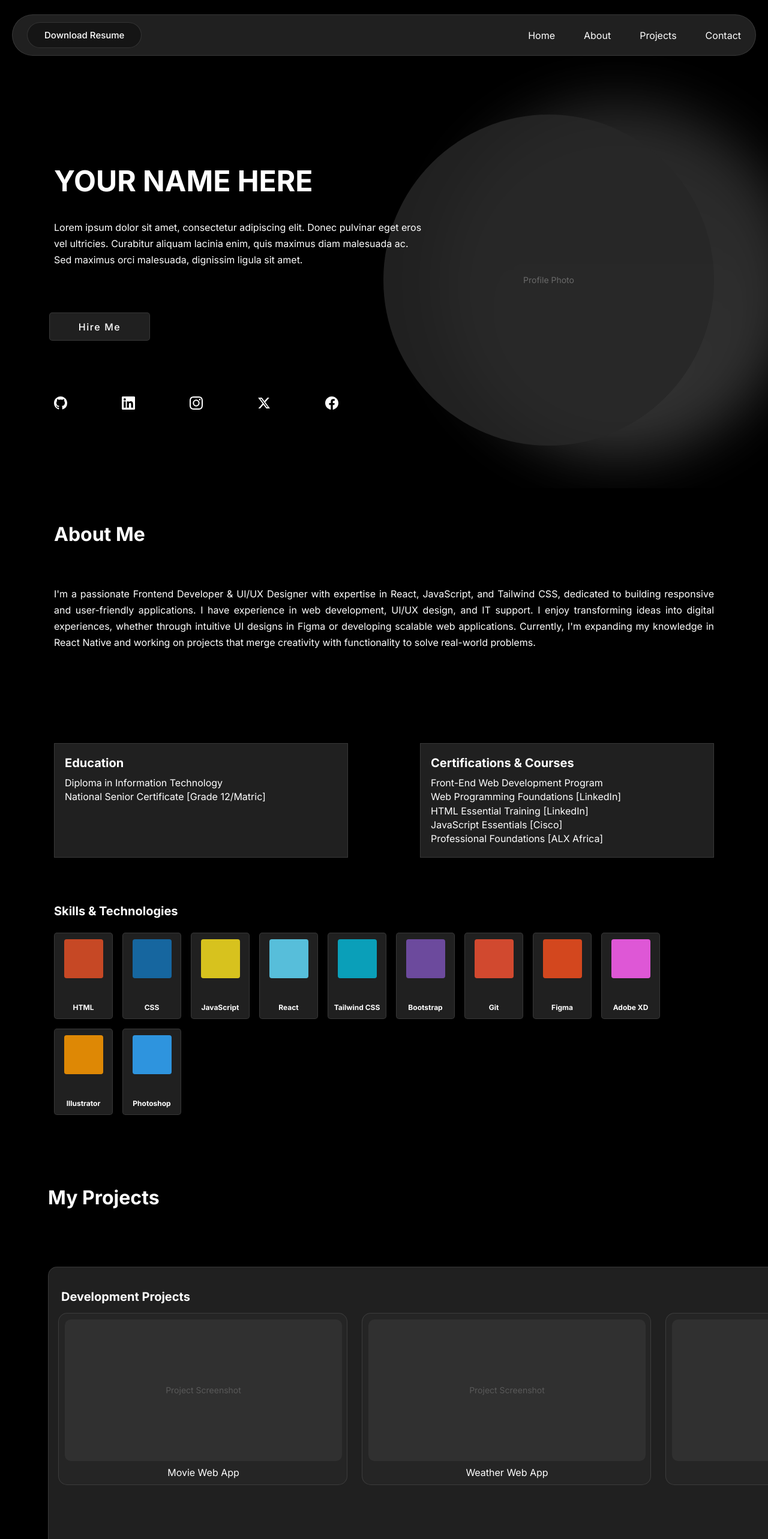
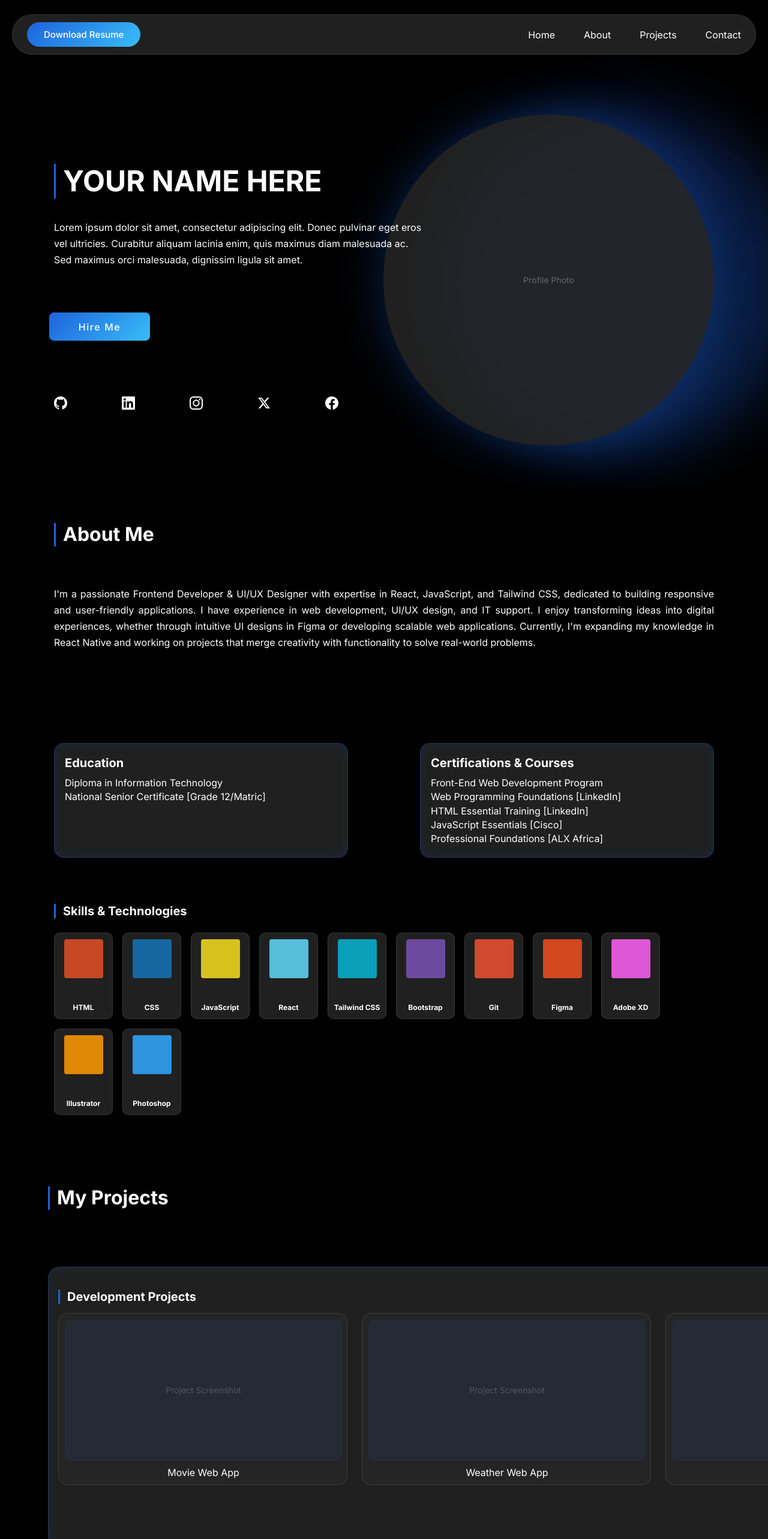
Before and after one commit to nickfaylor/portfolio, a Next.js app: page / in a window 1280 px wide. Shown: the top 2566 px of the page at 60% size. Built offline with nearby package versions, Linux system fonts and the light colour scheme.

Commit message:
styled and accented UI design

```diff
--- a/app/globals.css
+++ b/app/globals.css
@@ -4,11 +4,37 @@
   --color-background: #000000;
   --color-foreground: #ffffff;
   --font-sans: var(--font-inter);
+
+  /* Guardian blue accent palette */
+  --color-accent:      #1D63DC;
+  --color-accent-glow: rgba(29, 99, 220, 0.30);
+  --color-accent-dim:  rgba(29, 99, 220, 0.10);
 }
 
+/* Base glass card */
 @utility glass-card {
   background: rgba(39, 39, 39, 0.83);
   border: 1px solid rgba(217, 217, 217, 0.13);
+}
+
+/* Glass card with guardian blue tint */
+@utility glass-card-blue {
+  background: rgba(39, 39, 39, 0.83);
+  border: 1px solid rgba(29, 99, 220, 0.35);
+  box-shadow: 0 0 20px rgba(29, 99, 220, 0.10) inset;
+}
+
+/* Blue left-border accent used on section headings */
+@utility accent-bar {
+  border-left: 3px solid #1D63DC;
+  padding-left: 12px;
+}
+
+/* Guardian blue gradient button */
+@utility btn-blue {
+  background: linear-gradient(135deg, #1D63DC 0%, #38bdf8 100%);
+  border: none;
+  color: #ffffff;
 }
 
 body {
--- a/components/About.tsx
+++ b/components/About.tsx
@@ -44,7 +44,7 @@ export default function About() {
       <div className="mx-auto w-full max-w-[1440px] px-[90px] py-[58px]">
         {/* Heading */}
         <h2
-          className="text-white font-bold mb-[66px]"
+          className="text-white font-bold mb-[66px] accent-bar"
           style={{ fontSize: "32px", lineHeight: "1.21em" }}
         >
           About Me
@@ -74,8 +74,8 @@ export default function About() {
           {infoCards.map((card) => (
             <div
               key={card.title}
-              className="glass-card"
-              style={{ borderRadius: "0px", padding: "20px 17px" }}
+              className="glass-card-blue"
+              style={{ borderRadius: "16px", padding: "20px 17px" }}
             >
               <h3
                 className="text-white font-bold mb-3"
@@ -99,7 +99,7 @@ export default function About() {
 
         {/* Skills & Technologies label */}
         <h3
-          className="text-white font-bold mb-6"
+          className="text-white font-bold mb-6 accent-bar"
           style={{ fontSize: "20px", lineHeight: "1.21em" }}
         >
           Skills &amp; Technologies
@@ -110,11 +110,11 @@ export default function About() {
           {skills.map((skill) => (
             <div
               key={skill.name}
-              className="glass-card flex flex-col items-center justify-between"
+              className="glass-card flex flex-col items-center justify-between hover:border-[#1D63DC] transition-colors"
               style={{
                 width: "98px",
                 height: "144px",
-                borderRadius: "5px",
+                borderRadius: "10px",
                 padding: "10px 5px",
               }}
             >
--- a/components/Contact.tsx
+++ b/components/Contact.tsx
@@ -74,37 +74,42 @@ export default function Contact() {
       <div className="mx-auto w-full max-w-[1440px] px-[81px] py-[46px]">
         {/* Heading */}
         <h2
-          className="text-white font-bold mb-[78px]"
+          className="text-white font-bold mb-[78px] accent-bar"
           style={{ fontSize: "32px", lineHeight: "1.21em" }}
         >
           Contact Me
         </h2>
 
-        {/* Contact cards row */}
-        <div className="flex flex-wrap gap-4">
+        {/* Contact cards — 2-column grid for symmetry */}
+        <div className="grid grid-cols-2 gap-5" style={{ maxWidth: "1278px" }}>
           {contactItems.map((item) => (
             <a
               key={item.label}
               href={item.href}
               target={item.href.startsWith("mailto") ? undefined : "_blank"}
               rel="noopener noreferrer"
-              className="glass-card flex items-center hover:opacity-80 transition-opacity"
+              className="glass-card-blue flex items-center hover:opacity-90 transition-opacity"
               style={{
-                gap: "32px",
-                padding: "10px 15px",
-                borderRadius: "5px",
+                gap: "20px",
+                padding: "16px 20px",
+                borderRadius: "12px",
                 textDecoration: "none",
               }}
             >
-              <span className="text-white" style={{ width: "57px", height: "57px", flexShrink: 0, display: "flex", alignItems: "center", justifyContent: "center" }}>
+              <span className="text-[#38bdf8]" style={{ width: "36px", height: "36px", flexShrink: 0, display: "flex", alignItems: "center", justifyContent: "center" }}>
                 {item.icon}
               </span>
-              <span
-                className="text-white font-medium"
-                style={{ fontSize: "32px", lineHeight: "1.21em" }}
-              >
-                {item.value}
-              </span>
+              <div className="flex flex-col gap-0.5">
+                <span className="text-white/50 font-medium" style={{ fontSize: "11px", lineHeight: "1.4em", textTransform: "uppercase", letterSpacing: "0.08em" }}>
+                  {item.label}
+                </span>
+                <span
+                  className="text-white font-medium"
+                  style={{ fontSize: "18px", lineHeight: "1.4em" }}
+                >
+                  {item.value}
+                </span>
+              </div>
             </a>
           ))}
         </div>
--- a/components/Footer.tsx
+++ b/components/Footer.tsx
@@ -1,14 +1,18 @@
-// Footer — inferred from design pattern (rate-limited before fetching)
-// Matches the dark/glass aesthetic of the rest of the site
+// Footer — gradient top border using guardian blue accent
 
 export default function Footer() {
   const year = new Date().getFullYear();
 
   return (
-    <footer
-      className="w-full bg-black border-t"
-      style={{ borderColor: "rgba(217, 217, 217, 0.13)" }}
-    >
+    <footer className="w-full bg-black relative">
+      {/* Guardian blue gradient top border */}
+      <div
+        className="absolute top-0 left-0 right-0"
+        style={{
+          height: "1px",
+          background: "linear-gradient(90deg, transparent, #1D63DC, #38bdf8, #1D63DC, transparent)",
+        }}
+      />
       <div className="mx-auto w-full max-w-[1440px] px-[90px] py-6 flex items-center justify-between">
         <span
           className="text-white/60"
--- a/components/Hero.tsx
+++ b/components/Hero.tsx
@@ -65,7 +65,7 @@ export default function Hero() {
           top: "170px",
           width: "593px",
           height: "593px",
-          background: "linear-gradient(180deg, rgba(66,66,66,1) 3%, rgba(85,85,85,1) 100%)",
+          background: "linear-gradient(180deg, rgba(20,50,120,0.85) 3%, rgba(29,99,220,0.55) 100%)",
           filter: "blur(45px)",
           opacity: 0.6,
         }}
@@ -80,6 +80,7 @@ export default function Hero() {
             top: "191px",
             width: "551px",
             height: "552px",
+            boxShadow: "0 0 80px rgba(29, 99, 220, 0.35)",
           }}
         >
           {/* Replace with your actual profile photo */}
@@ -91,7 +92,7 @@ export default function Hero() {
         {/* Text content */}
         <div className="absolute" style={{ top: "273px", left: "90px", width: "617px" }}>
           <h1
-            className="text-white font-bold uppercase leading-tight"
+            className="text-white font-bold uppercase leading-tight accent-bar"
             style={{ fontSize: "48px", lineHeight: "1.21em" }}
           >
             Your Name Here
@@ -110,18 +111,17 @@ export default function Hero() {
         {/* Hire Me button */}
         <a
           href="#contact"
-          className="absolute glass-card flex items-center justify-center"
+          className="absolute btn-blue flex items-center justify-center hover:opacity-85 transition-opacity"
           style={{
             top: "521px",
             left: "82px",
             width: "168px",
             height: "47px",
-            borderRadius: "5px",
+            borderRadius: "8px",
             fontSize: "16px",
             fontWeight: 500,
             letterSpacing: "0.1em",
             lineHeight: "2em",
-            color: "#ffffff",
             textDecoration: "none",
           }}
         >
@@ -138,7 +138,7 @@ export default function Hero() {
               key={link.label}
               href={link.href}
               aria-label={link.label}
-              className="text-white hover:text-white/70 transition-colors"
+              className="text-white hover:text-[#38bdf8] transition-colors"
               target="_blank"
               rel="noopener noreferrer"
             >
--- a/components/Navbar.tsx
+++ b/components/Navbar.tsx
@@ -26,10 +26,8 @@ export default function Navbar() {
         <a
           href="/resume.pdf"
           download
-          className="text-white font-medium transition-opacity hover:opacity-70"
+          className="btn-blue font-medium transition-opacity hover:opacity-85"
           style={{
-            background: "rgba(20, 20, 20, 0.9)",
-            border: "1px solid rgba(217, 217, 217, 0.15)",
             borderRadius: "50px",
             padding: "10px 28px",
             fontSize: "15px",
@@ -46,7 +44,7 @@ export default function Navbar() {
             <a
               key={link.label}
               href={link.href}
-              className="text-white hover:text-white/60 transition-colors"
+              className="text-white hover:text-[#38bdf8] transition-colors"
               style={{ fontSize: "16px", lineHeight: "1.5em", textDecoration: "none" }}
             >
               {link.label}
--- a/components/Projects.tsx
+++ b/components/Projects.tsx
@@ -26,14 +26,14 @@ function ProjectCard({ title }: { title: string }) {
       className="glass-card flex-none flex flex-col"
       style={{
         width: "482px",
-        borderRadius: "15px",
+        borderRadius: "16px",
         padding: "10px",
         gap: "10px",
       }}
     >
       {/* Project image — replace with actual Next.js Image */}
       <div
-        className="rounded-[10px] bg-[rgba(255,255,255,0.05)] flex items-center justify-center text-white/20 text-sm"
+        className="rounded-[10px] bg-[rgba(29,99,220,0.08)] flex items-center justify-center text-white/20 text-sm"
         style={{ width: "462px", height: "236px", flexShrink: 0 }}
       >
         Project Screenshot
@@ -57,16 +57,16 @@ function ProjectGroup({
 }) {
   return (
     <div
-      className="glass-card"
+      className="glass-card-blue"
       style={{
         width: "1278px",
         minHeight: "470px",
-        borderRadius: "15px",
+        borderRadius: "20px",
         padding: "37px 16px 16px",
       }}
     >
       <h3
-        className="text-white font-bold mb-[15px] px-[5px]"
+        className="text-white font-bold mb-[15px] accent-bar"
         style={{ fontSize: "20px", lineHeight: "1.21em" }}
       >
         {title}
@@ -93,7 +93,7 @@ export default function Projects() {
       <div className="mx-auto w-full max-w-[1440px] px-[80px] py-[61px]">
         {/* Heading */}
         <h2
-          className="text-white font-bold mb-[95px]"
+          className="text-white font-bold mb-[95px] accent-bar"
           style={{ fontSize: "32px", lineHeight: "1.21em" }}
         >
           My Projects
```
Also changed, not shown: public/portfolioHS.jpg (added).
